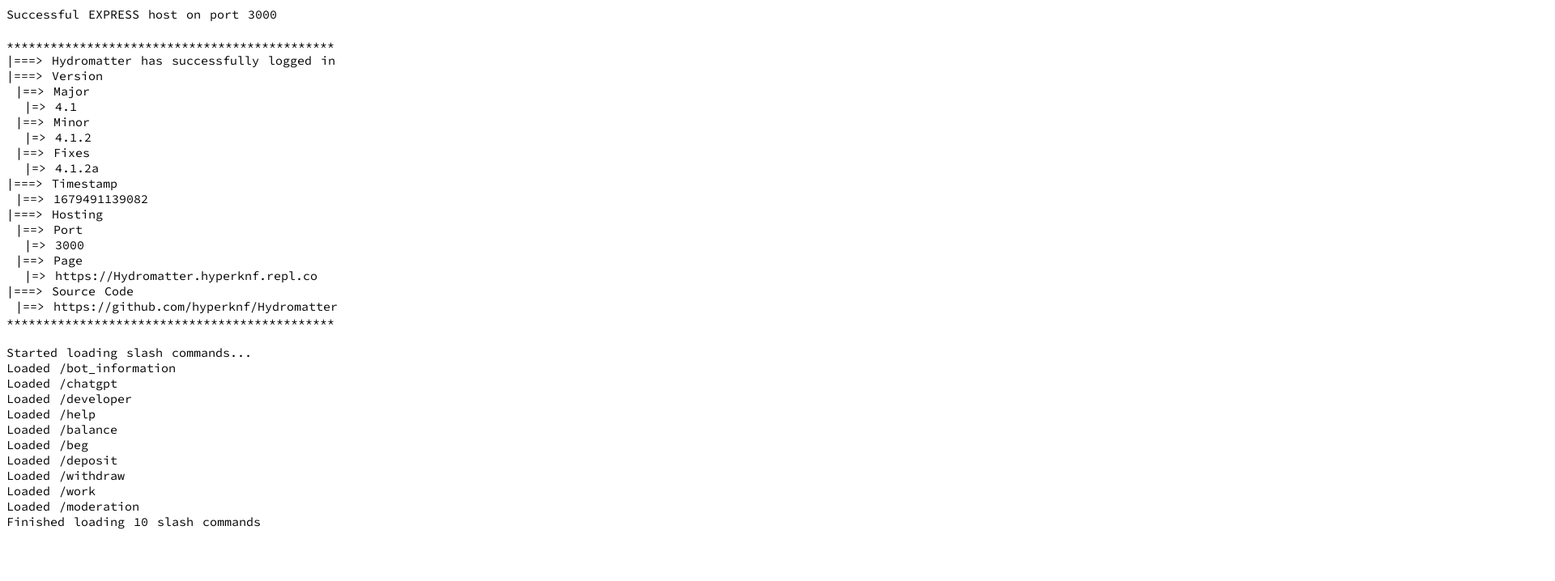
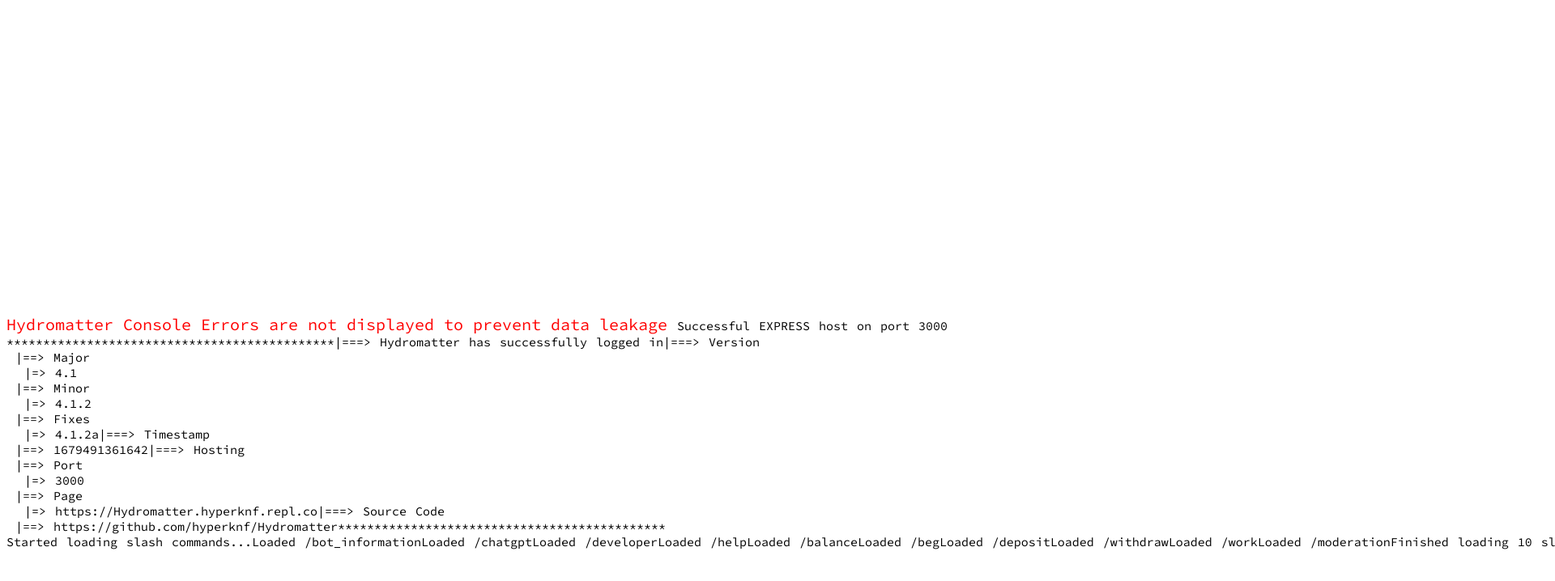
Before and after one commit to hyperknf/Hydromatter, a website: page src/assets/pages/console/main.html in a window 1280 px wide. Shown: the top 718 px of the page at 81% size, 1920 px wide, since content can reach past the window. Drawn offline with Linux system fonts and the light colour scheme.

Commit message:
changed something

```diff
--- a/src/assets/pages/console/main.html
+++ b/src/assets/pages/console/main.html
@@ -1,8 +1,16 @@
-<link href='https://fonts.googleapis.com/css?family=Source Code Pro' rel='stylesheet'>
+<br><br><br><br><br><br><br><br><br><br><br><br><br><br><br><br><br><br><br><br><link href='https://fonts.googleapis.com/css?family=Source Code Pro' rel='stylesheet'>
 <style>
     body {
         font-family: 'Source Code Pro';
         font-size: 15px
     }
+    toplabel {
+        color: red;
+        font-size: 20px
+    }
 </style>
-Successful⠀EXPRESS⠀host⠀on⠀port⠀3000<br><br>*********************************************<br>|===>⠀Hydromatter⠀has⠀successfully⠀logged⠀in<br>|===>⠀Version<br>⠀|==>⠀Major<br>⠀⠀|=>⠀4.1<br>⠀|==>⠀Minor<br>⠀⠀|=>⠀4.1.2<br>⠀|==>⠀Fixes<br>⠀⠀|=>⠀4.1.2a<br>|===>⠀Timestamp<br>⠀|==>⠀1679491139082<br>|===>⠀Hosting<br>⠀|==>⠀Port<br>⠀⠀|=>⠀3000<br>⠀|==>⠀Page<br>⠀⠀|=>⠀https://Hydromatter.hyperknf.repl.co<br>|===>⠀Source⠀Code<br>⠀|==>⠀https://github.com/hyperknf/Hydromatter<br>*********************************************<br><br>Started⠀loading⠀slash⠀commands...<br>Loaded⠀/bot_information<br>Loaded⠀/chatgpt<br>Loaded⠀/developer<br>Loaded⠀/help<br>Loaded⠀/balance<br>Loaded⠀/beg<br>Loaded⠀/deposit<br>Loaded⠀/withdraw<br>Loaded⠀/work<br>Loaded⠀/moderation<br>Finished⠀loading⠀10⠀slash⠀commands<br>
+<toplabel>
+    Hydromatter Console
+    Errors are not displayed to prevent data leakage
+</toplabel>
+Successful⠀EXPRESS⠀host⠀on⠀port⠀3000<br>*********************************************|===>⠀Hydromatter⠀has⠀successfully⠀logged⠀in|===>⠀Version<br>⠀|==>⠀Major<br>⠀⠀|=>⠀4.1<br>⠀|==>⠀Minor<br>⠀⠀|=>⠀4.1.2<br>⠀|==>⠀Fixes<br>⠀⠀|=>⠀4.1.2a|===>⠀Timestamp<br>⠀|==>⠀1679491361642|===>⠀Hosting<br>⠀|==>⠀Port<br>⠀⠀|=>⠀3000<br>⠀|==>⠀Page<br>⠀⠀|=>⠀https://Hydromatter.hyperknf.repl.co|===>⠀Source⠀Code<br>⠀|==>⠀https://github.com/hyperknf/Hydromatter*********************************************<br>Started⠀loading⠀slash⠀commands...Loaded⠀/bot_informationLoaded⠀/chatgptLoaded⠀/developerLoaded⠀/helpLoaded⠀/balanceLoaded⠀/begLoaded⠀/depositLoaded⠀/withdrawLoaded⠀/workLoaded⠀/moderationFinished⠀loading⠀10⠀slash⠀commands
--- a/src/hydromatter.js
+++ b/src/hydromatter.js
@@ -21,7 +21,7 @@
     console.log = function (string) {
         process.stdout.write(`${string}\n`)
         const file_content = fs.readFileSync(__dirname + "/assets/pages/console/main.html")
-        fs.writeFileSync(__dirname + "/assets/pages/console/main.html", file_content + `${string.replace(/\n/g, "<br>").replace(/ /g, "⠀")}<br>`)
+        fs.writeFileSync(__dirname + "/assets/pages/console/main.html", "<br>" + file_content + `${string.replace(/\n/g, "<br>").replace(/ /g, "⠀")}`)
         app.get("/console", (request, response) => {
             response.sendFile(__dirname + "/assets/pages/console.html")
         })
```
Also changed, not shown: src/assets/pages/console/default.html (+8 -0 lines), 1 other file.
